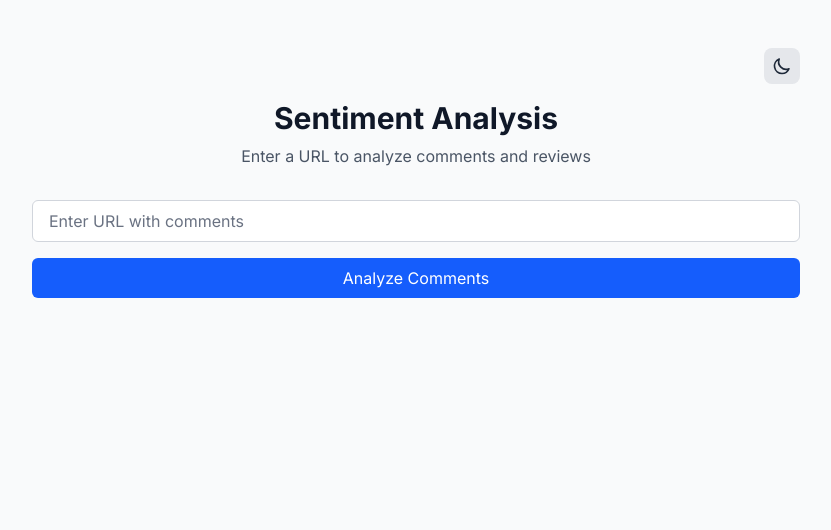
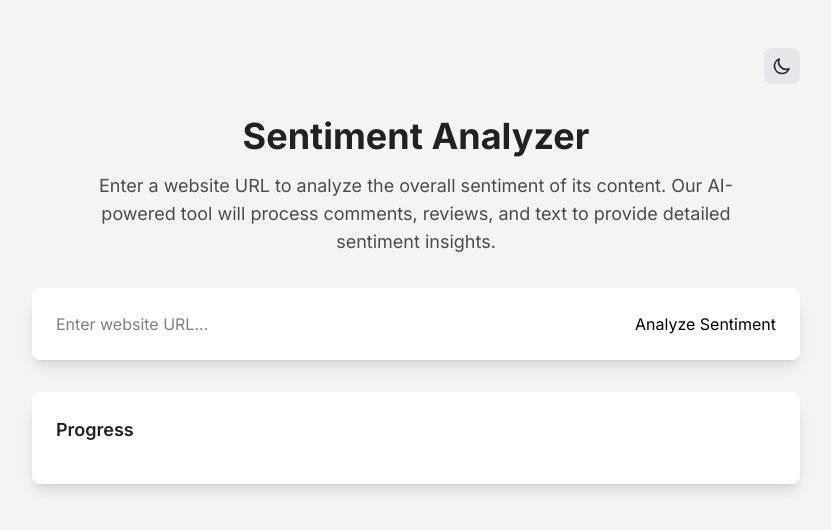
Before and after one commit to adilonam/next-sentiment, a Next.js app: page / in a window 1280 px wide. Shown: the top 530 px of the page, without its empty margins (224-1055 px from the left). Built offline with nearby package versions, Linux system fonts and the light colour scheme.

Commit message:
new desing with tailwind

```diff
--- a/app/globals.css
+++ b/app/globals.css
@@ -1,2 +1,12 @@
 @import "tailwindcss";
 @custom-variant dark (&:where(.dark, .dark *));
+
+
+
+@theme {
+    --color-sentiment-background: #F4F4F4;
+    --color-sentiment-text: #212121;
+    --color-sentiment-positive: #4CAF50;
+    --color-scolor-entiment-negative: #F44336;
+    --color-sentiment-neutral: #FFC107;
+}
--- a/app/page.tsx
+++ b/app/page.tsx
@@ -61,24 +61,32 @@ export default function Home() {
   }
 
   return (
-    <div className="min-h-screen bg-gray-50 dark:bg-gray-900 py-12 px-4 sm:px-6 lg:px-8 transition-colors duration-200">
-      <div className="max-w-3xl mx-auto">
-        <div className="flex justify-end mb-4">
+    <div className="min-h-screen bg-sentiment-background dark:bg-gray-900 py-12 px-4 sm:px-6 lg:px-8 transition-colors duration-200">
+      <div className="max-w-3xl mx-auto space-y-8">
+        <div className="flex justify-end">
           <ThemeToggle />
         </div>
 
         <Header />
 
+        <div className="bg-white dark:bg-gray-800 rounded-lg shadow-lg p-6">
           <URLInput
             url={url}
             setUrl={setUrl}
             onSubmit={handleSubmit}
             isLoading={isLoading}
           />
+        </div>
 
+        <div className="bg-white dark:bg-gray-800 rounded-lg shadow-lg p-6">
           <ProgressLogs logs={logs} />
+        </div>
 
-        {result && <SentimentResults result={result} />}
+        {result && (
+          <div className="bg-white dark:bg-gray-800 rounded-lg shadow-lg p-6">
+            <SentimentResults result={result} />
+          </div>
+        )}
       </div>
     </div>
   );
--- a/components/Header.tsx
+++ b/components/Header.tsx
@@ -1,8 +1,12 @@
-export const Header = () => {
+export function Header() {
   return (
-    <div className="text-center mb-8">
-      <h1 className="text-3xl font-bold text-gray-900 dark:text-white mb-2">Sentiment Analysis</h1>
-      <p className="text-gray-600 dark:text-gray-300">Enter a URL to analyze comments and reviews</p>
-    </div>
+    <header className="text-center space-y-4">
+      <h1 className="text-4xl font-bold text-sentiment-text dark:text-white">
+        Sentiment Analyzer
+      </h1>
+      <p className="text-lg text-sentiment-text/80 dark:text-gray-300 max-w-2xl mx-auto">
+        Enter a website URL to analyze the overall sentiment of its content. Our AI-powered tool will process comments, reviews, and text to provide detailed sentiment insights.
+      </p>
+    </header>
   );
-};
+}
--- a/components/ProgressLogs.tsx
+++ b/components/ProgressLogs.tsx
@@ -1,23 +1,24 @@
-interface ProgressLogsProps {
+type Props = {
   logs: string[];
-}
+};
 
-export const ProgressLogs = ({ logs }: ProgressLogsProps) => {
-  if (logs.length === 0) return null;
-
+export function ProgressLogs({ logs }: Props) {
   return (
-    <div className="mt-4 mb-6 p-4 bg-gray-100 dark:bg-gray-800 rounded-lg border border-gray-200 dark:border-gray-700">
-      <h3 className="text-sm font-semibold text-gray-900 dark:text-gray-100 mb-2">Analysis Progress</h3>
+    <div className="space-y-4">
+      <h3 className="text-lg font-semibold text-sentiment-text dark:text-white">Progress</h3>
       <div className="space-y-2">
         {logs.map((log, index) => (
-          <div key={index} className="flex items-start space-x-2">
-            <div className="min-w-[24px] h-6 flex items-center justify-center">
-              <div className="w-2 h-2 bg-blue-500 rounded-full"></div>
-            </div>
-            <p className="text-sm text-gray-700 dark:text-gray-300">{log}</p>
+          <div
+            key={index}
+            className="text-sentiment-text dark:text-gray-300 py-1  animate-fade-in"
+            style={{
+              animationDelay: `${index * 100}ms`
+            }}
+          >
+            {log}
           </div>
         ))}
       </div>
     </div>
   );
-};
+}
--- a/components/SentimentResults.tsx
+++ b/components/SentimentResults.tsx
@@ -1,35 +1,59 @@
-import { SentimentResult } from '../utils/sentiment';
+import type { SentimentResult } from '../utils/sentiment';
 
-interface SentimentResultsProps {
+type Props = {
   result: SentimentResult;
-}
+};
 
-export const SentimentResults = ({ result }: SentimentResultsProps) => {
+export function SentimentResults({ result }: Props) {
   return (
-    <div className="mt-8 space-y-6">
-      <div className="bg-white dark:bg-gray-800 p-6 rounded-lg shadow dark:shadow-gray-700/50">
-        <h2 className="text-xl font-semibold mb-4 text-gray-900 dark:text-white">Sentiment Analysis Results</h2>
+    <div className="space-y-6">
+      <h2 className="text-2xl font-bold text-sentiment-text dark:text-white">Analysis Results</h2>
 
-        <div className="grid grid-cols-3 gap-4 mb-6">
-          <div className="text-center p-4 bg-green-50 dark:bg-green-900/30 rounded-lg">
-            <div className="text-2xl font-bold text-green-600 dark:text-green-400">{result.positive}%</div>
-            <div className="text-sm text-green-700 dark:text-green-300">Positive</div>
+      <div className="grid grid-cols-1 md:grid-cols-3 gap-4">
+        <div className="bg-white dark:bg-gray-700 p-4 rounded-lg shadow">
+          <div className="flex items-center justify-between">
+            <span className="text-sentiment-text dark:text-white font-medium">Positive</span>
+            <span className="text-sentiment-positive font-bold">{result.positive}%</span>
           </div>
-          <div className="text-center p-4 bg-red-50 dark:bg-red-900/30 rounded-lg">
-            <div className="text-2xl font-bold text-red-600 dark:text-red-400">{result.negative}%</div>
-            <div className="text-sm text-red-700 dark:text-red-300">Negative</div>
-          </div>
-          <div className="text-center p-4 bg-gray-50 dark:bg-gray-700/30 rounded-lg">
-            <div className="text-2xl font-bold text-gray-600 dark:text-gray-400">{result.neutral}%</div>
-            <div className="text-sm text-gray-700 dark:text-gray-300">Neutral</div>
+          <div className="mt-2 w-full bg-gray-200 rounded-full h-2">
+            <div
+              className="bg-sentiment-positive rounded-full h-2 transition-all duration-500"
+              style={{ width: `${result.positive}%` }}
+            />
           </div>
         </div>
 
-        <div className="mt-4">
-          <h3 className="font-semibold mb-2 text-gray-900 dark:text-white">Summary</h3>
-          <p className="text-gray-700 dark:text-gray-300">{result.summary}</p>
+        <div className="bg-white dark:bg-gray-700 p-4 rounded-lg shadow">
+          <div className="flex items-center justify-between">
+            <span className="text-sentiment-text dark:text-white font-medium">Neutral</span>
+            <span className="text-sentiment-neutral font-bold">{result.neutral}%</span>
+          </div>
+          <div className="mt-2 w-full bg-gray-200 rounded-full h-2">
+            <div
+              className="bg-sentiment-neutral rounded-full h-2 transition-all duration-500"
+              style={{ width: `${result.neutral}%` }}
+            />
+          </div>
         </div>
+
+        <div className="bg-white dark:bg-gray-700 p-4 rounded-lg shadow">
+          <div className="flex items-center justify-between">
+            <span className="text-sentiment-text dark:text-white font-medium">Negative</span>
+            <span className="text-sentiment-negative font-bold">{result.negative}%</span>
+          </div>
+          <div className="mt-2 w-full bg-gray-200 rounded-full h-2">
+            <div
+              className="bg-sentiment-negative rounded-full h-2 transition-all duration-500"
+              style={{ width: `${result.negative}%` }}
+            />
+          </div>
+        </div>
+      </div>
+
+      <div className="bg-white dark:bg-gray-700 p-4 rounded-lg shadow">
+        <h3 className="text-lg font-semibold text-sentiment-text dark:text-white mb-2">Summary</h3>
+        <p className="text-sentiment-text dark:text-gray-300">{result.summary}</p>
       </div>
     </div>
   );
-};
+}
--- a/components/URLInput.tsx
+++ b/components/URLInput.tsx
@@ -1,32 +1,43 @@
 'use client';
 
-interface URLInputProps {
+type Props = {
   url: string;
   setUrl: (url: string) => void;
-  onSubmit: (e: React.FormEvent) => Promise<void>;
+  onSubmit: (e: React.FormEvent) => void;
   isLoading: boolean;
-}
+};
 
-export const URLInput = ({ url, setUrl, onSubmit, isLoading }: URLInputProps) => {
+export function URLInput({ url, setUrl, onSubmit, isLoading }: Props) {
   return (
     <form onSubmit={onSubmit} className="space-y-4">
-      <div>
+      <div className="flex flex-col sm:flex-row gap-4">
         <input
           type="url"
           value={url}
           onChange={(e) => setUrl(e.target.value)}
-          placeholder="Enter URL with comments"
-          className="w-full px-4 py-2 border border-gray-300 dark:border-gray-600 rounded-md focus:ring-2 focus:ring-blue-500 focus:border-blue-500 bg-white dark:bg-gray-800 text-gray-900 dark:text-white placeholder-gray-500 dark:placeholder-gray-400"
+          placeholder="Enter website URL..."
           required
+          className="input flex-1"
+          disabled={isLoading}
         />
+        <button
+          type="submit"
+          disabled={isLoading}
+          className="btn btn-primary"
+        >
+          {isLoading ? (
+            <span className="flex items-center justify-center">
+              <svg className="animate-spin -ml-1 mr-3 h-5 w-5 text-white" xmlns="http://www.w3.org/2000/svg" fill="none" viewBox="0 0 24 24">
+                <circle className="opacity-25" cx="12" cy="12" r="10" stroke="currentColor" strokeWidth="4"></circle>
+                <path className="opacity-75" fill="currentColor" d="M4 12a8 8 0 018-8V0C5.373 0 0 5.373 0 12h4zm2 5.291A7.962 7.962 0 014 12H0c0 3.042 1.135 5.824 3 7.938l3-2.647z"></path>
+              </svg>
+              Analyzing...
+            </span>
+          ) : (
+            'Analyze Sentiment'
+          )}
+        </button>
       </div>
-      <button
-        type="submit"
-        disabled={isLoading}
-        className="w-full bg-blue-600 dark:bg-blue-500 text-white py-2 px-4 rounded-md hover:bg-blue-700 dark:hover:bg-blue-600 focus:outline-none focus:ring-2 focus:ring-blue-500 focus:ring-offset-2 disabled:opacity-50 transition-colors duration-200"
-      >
-        {isLoading ? 'Analyzing...' : 'Analyze Comments'}
-      </button>
     </form>
   );
-};
+}
```
Also changed, not shown: package.json (+4 -4 lines), 1 other file (tests, documents, lock files or other folders). Lines whose indentation alone changed are shown as unchanged.
